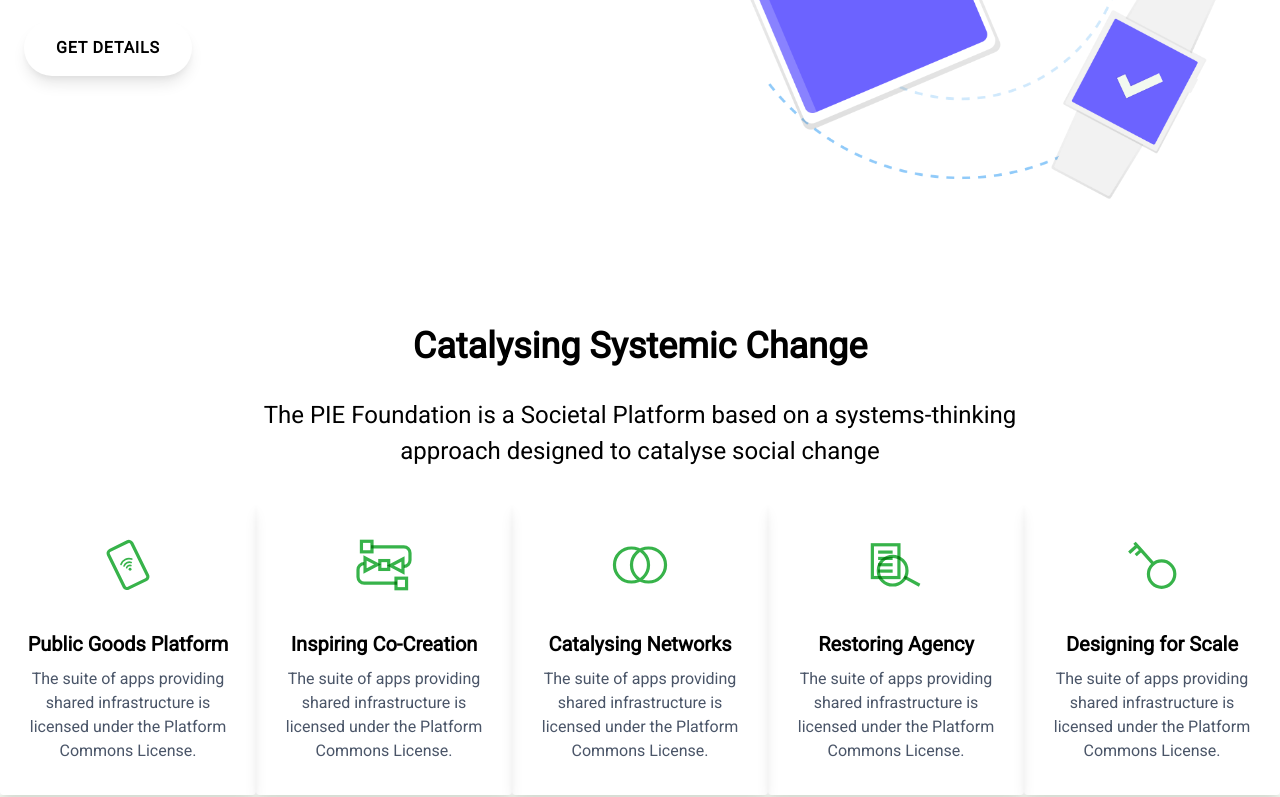
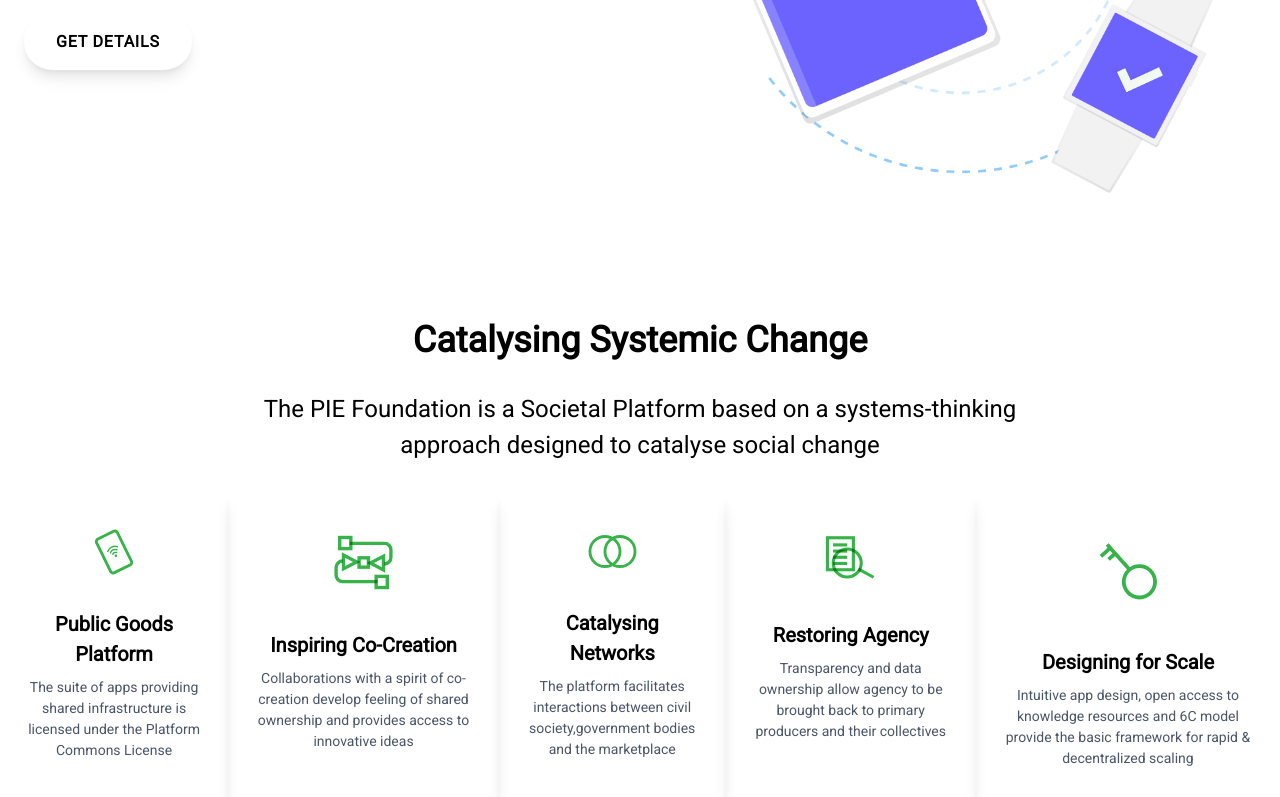
Before and after one commit to theCuriousMonk/pie-demo, a Next.js app: page / in a window 1280 px wide. Shown: the part 2000-2797 px from the top of the page. Built offline with nearby package versions, Linux system fonts and the light colour scheme.

Commit message:
font,logo,touchup

```diff
--- a/components/CallToAction.js
+++ b/components/CallToAction.js
@@ -9,7 +9,7 @@
         Get enrolled today and find the best for yourself
         </h3>
         <button
-        className="bg-white font-bold rounded-full mt-6 py-4 px-8 shadow-lg uppercase tracking-wider"
+        className="bg-white font-bold rounded-full mt-6 py-4 px-8 shadow-lg hover:shadow-xl uppercase tracking-wider"
         >
         Join Today
         </button>
--- a/components/Catalytic.js
+++ b/components/Catalytic.js
@@ -14,61 +14,61 @@
         ,
         <section className="lg:flex mx-auto text-center">
         <div className="rounded overflow-hidden shadow-lg">
-        <div className="w-full md:w-1/2 sm:w-1/4 mx-auto">
+        <div className="md:w-1/2 sm:w-1/4 mx-auto">
         <img src="assets/platform.svg" alt="Public Goods Platform" />
         </div>
         <div class="px-6 pb-8">
         <div class="font-bold text-xl mb-2">Public Goods Platform</div>
-        <p class="text-gray-700 text-base">
-        The suite of apps providing shared infrastructure is licensed under the Platform Commons License.
+        <p class="text-gray-700 text-sm">
+        The suite of apps providing shared infrastructure is licensed under the Platform Commons License
         </p>
         </div>
         </div>
 
         <div class="rounded overflow-hidden shadow-lg">
-        <div className="w-full md:w-1/2 mx-auto">
+        <div className="md:w-1/2 mx-auto">
         <img src="assets/cocreate.svg" alt="Inspiring Co-Creation" />
         </div>
         <div class="px-6 pb-8">
         <div class="font-bold text-xl mb-2">Inspiring Co-Creation</div>
-        <p class="text-gray-700 text-base">
-        The suite of apps providing shared infrastructure is licensed under the Platform Commons License.
+        <p class="text-gray-700 text-sm">
+        Collaborations with a spirit of co-creation develop feeling of shared ownership and provides access to innovative ideas
         </p>
         </div>
         </div>
 
         <div class="rounded overflow-hidden shadow-lg">
-        <div className="w-full md:w-1/2 mx-auto">
+        <div className="md:w-1/2 mx-auto">
         <img src="assets/network.svg" alt="Catalysing Networks" />
         </div>
         <div class="px-6 pb-8">
         <div class="font-bold text-xl mb-2">Catalysing Networks</div>
-        <p class="text-gray-700 text-base">
-        The suite of apps providing shared infrastructure is licensed under the Platform Commons License.
+        <p class="text-gray-700 text-sm">
+        The platform facilitates interactions between civil society,government bodies and the marketplace
         </p>
         </div>
         </div>
 
         <div class="rounded overflow-hidden shadow-lg">
-        <div className="w-full md:w-1/2 mx-auto">
+        <div className="md:w-1/2 mx-auto">
         <img src="assets/agency.svg" alt="Restoring Agency" />
         </div>
         <div class="px-6 pb-8">
         <div class="font-bold text-xl mb-2">Restoring Agency</div>
-        <p class="text-gray-700 text-base">
-        The suite of apps providing shared infrastructure is licensed under the Platform Commons License.
+        <p class="text-gray-700 text-sm">
+        Transparency and data ownership allow agency to be brought back to primary producers and their collectives
         </p>
         </div>
         </div>
 
         <div class="rounded overflow-hidden shadow-lg">
-        <div className="w-full md:w-1/2 mx-auto">
+        <div className="md:w-1/2 mx-auto">
         <img src="assets/scale.svg" alt="Designing for Scale" />
         </div>
         <div class="px-6 pb-8">
         <div class="font-bold text-xl mb-2">Designing for Scale</div>
-        <p class="text-gray-700 text-base">
-        The suite of apps providing shared infrastructure is licensed under the Platform Commons License.
+        <p class="text-gray-700 text-sm">
+        Intuitive app design, open access to knowledge resources and 6C model provide the basic framework for rapid & decentralized scaling
         </p>
         </div>
         </div>
--- a/components/Feature.js
+++ b/components/Feature.js
@@ -21,7 +21,7 @@
     <div className="w-full md:w-1/2 pl-10">
       <h4 className="text-3xl text-gray-800 font-bold mb-3">Professional Support</h4>
       <p className="text-gray-600 mb-8 text-xl">PIE takes an ecosystem approach and brings together the all the key players that are instrumental in ensuring a producer collective’s success. This includes collective building NGOs, governmental agencies, private sector service providers, buyers and suppliers. The PIE ecosystem will be organized by the 6C Framework.</p>
-      <button className="bg-white font-bold rounded-full py-4 px-8 shadow-lg uppercase tracking-wider">Learn about 6C Model</button>
+      <button className="bg-white font-bold rounded-full py-4 px-8 shadow-lg hover:shadow-xl uppercase tracking-wider">Learn about 6C Model</button>
     </div>
   </div>
 
@@ -29,7 +29,7 @@
     <div className="w-full md:w-1/2 pr-10">
       <h4 className="text-3xl text-gray-800 font-bold mb-3">Open-Source Technology</h4>
       <p className="text-gray-600 mb-8 text-xl">The PIE technology stack is built as an open access platform with interoperability standards for various operators in order to create an eco-system of solutions leveraging data and system capabilities to holistically address the needs of the domain as oppose to operating in silos.</p>
-      <button className="bg-white font-bold rounded-full py-4 px-8 shadow-lg uppercase tracking-wider">Get Details</button>
+      <button className="bg-white font-bold rounded-full py-4 px-8 shadow-lg hover:shadow-xl uppercase tracking-wider">Get Details</button>
       <br/>
     </div>
     <div className="w-full md:w-1/2">
--- a/components/Footer.js
+++ b/components/Footer.js
@@ -0,0 +1,7 @@
+export default function Footer() {
+    return (
+        <footer>
+
+        </footer>
+    )
+}
--- a/components/Landing.js
+++ b/components/Landing.js
@@ -1,7 +1,7 @@
 export default function Landing() {
     return(
         /* background: "linear-gradient(90deg, #276749 0%, #48bb78 100%)" */
-        <div className="py-20 bg-fixed sm:bg-fixed md:bg-scroll lg:bg-local xl:bg-fixed" style={{background: `url(assets/pie.png)`}}>
+        <div className="py-20 bg-fixed sm:bg-fixed md:bg-fixed lg:bg-fixed xl:bg-scroll" style={{background: `url(assets/pie.png)`}}>
             <div className="container mx-auto px-8">
                 <h2 className="text-4xl font-bold mb-2 text-white">
                 Platform <span className="italic font-light">for</span> <br/>Inclusive<br/>Entrepreneurship
@@ -10,7 +10,7 @@
                 Creating the opportunity for 100 <br/>million artisans and farmers<br/>to reach prosperity.
                 </h3>
 
-                <button className="bg-white font-bold rounded-full mt-6 py-4 px-8 shadow-lg uppercase tracking-wider">
+                <button className="bg-white font-bold rounded-full mt-6 py-4 px-8 shadow-lg hover:shadow-xl uppercase tracking-wider">
                     Learn More
                 </button>
             </div>
--- a/components/Nav.js
+++ b/components/Nav.js
@@ -2,9 +2,7 @@
     return (
     <nav>
   <div className="px-6 py-2 flex justify-between">
-    <a className="font-bold text-4xl lg:text-4xl" href="#">
-      PIE
-    </a>
+    <img className="h-12" src="/assets/logo.png" />
     <div class="block lg:hidden">
       <button className="flex items-center px-3 py-2 border rounded text-gray-500 border-gray-600 hover:text-gray-800 hover:border-teal-500 appearance-none focus:outline-none">
         <svg className="fill-current h-3 w-3" viewBox="0 0 20 20" xmlns="http://www.w3.org/2000/svg">
@@ -15,10 +13,10 @@
     </div>
     <div className="hidden lg:block">
       <ul className="inline-flex mt-2">
-        <li><a className="px-4 hover:text-gray-800 text-lg uppercase" href="#">Genesis</a></li>
-        <li><a className="px-4 hover:text-gray-800 text-lg uppercase" href="#">Methodology</a></li>
-        <li><a className="px-4 hover:text-gray-800 text-lg uppercase" href="#">Collaboration</a></li>
-        <li><a className="px-4 hover:text-gray-800 text-lg uppercase" href="/">About</a></li>
+        <li><a className="px-4 hover:text-gray-800 text-base uppercase" href="#">Genesis</a></li>
+        <li><a className="px-4 hover:text-gray-800 text-base uppercase" href="#">Methodology</a></li>
+        <li><a className="px-4 hover:text-gray-800 text-base uppercase" href="#">Collaboration</a></li>
+        <li><a className="px-4 hover:text-gray-800 text-base uppercase" href="/">About</a></li>
       </ul>
     </div>
   </div>
--- a/pages/index.js
+++ b/pages/index.js
@@ -5,6 +5,7 @@
 import Feature from '../components/Feature'
 import CallToAction from '../components/CallToAction'
 import Catalytic from '../components/Catalytic'
+import Footer from '../components/Footer'
 
 
 export default function Home() {
@@ -20,6 +21,7 @@
       <Feature />
       <Catalytic />
       <CallToAction />
+      <Footer />
     </div>]
   )
 }
```
Also changed, not shown: public/assets/logo.png (added).
